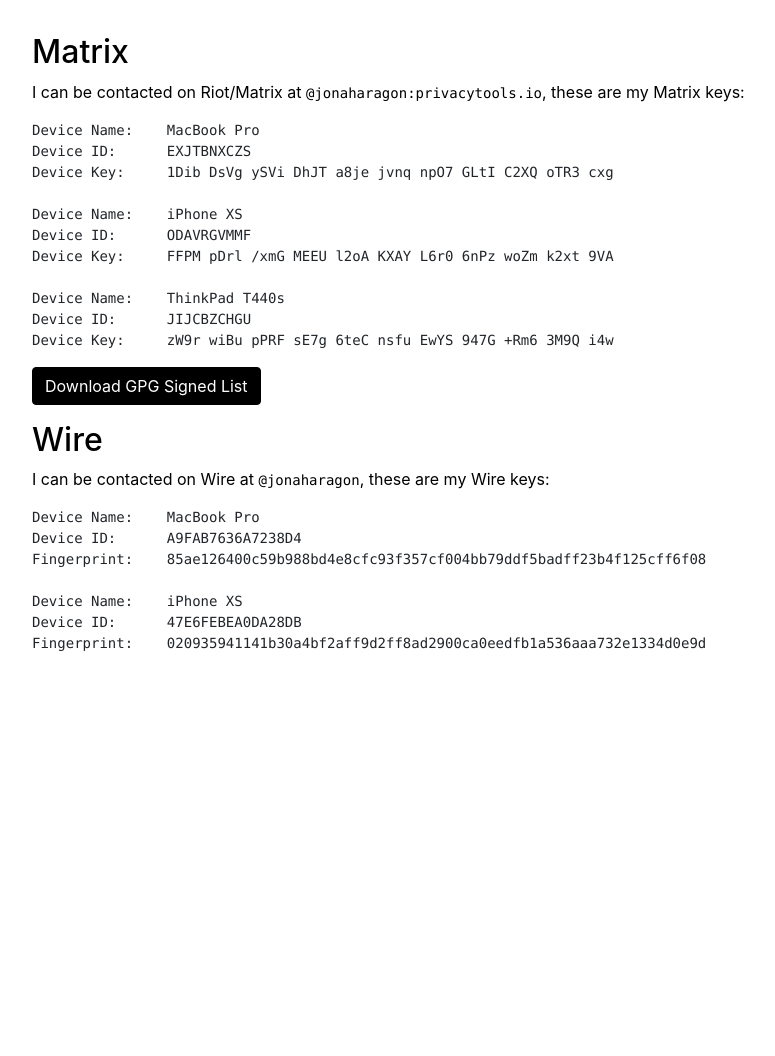
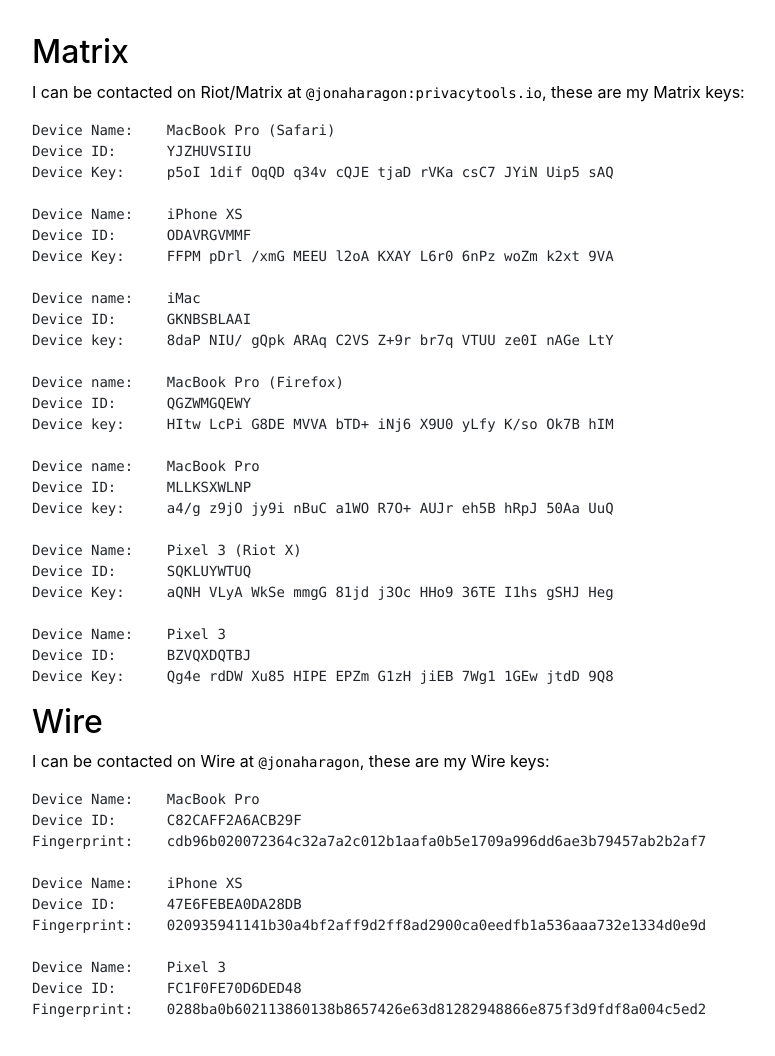
Before and after one commit to jonaharagon/www.jonaharagon.com, a Jekyll site: the page built from keys.md, in a window 1280 px wide and 1400 px high, scrolled down 277 px, cut to the strip 316-1372 px from the top of the window. Shown: the whole strip, without its empty margins (53-828 px from the left). Built offline with Jekyll 4.4.1, drawn with Linux system fonts in a browser that asks for light colours; nearby versions of some CDN libraries; before the commit the page ends 1311 px from its top, so only the background shows below that.

Commit message:
Update Matrix & Wire Keys

````diff
--- a/keys.md
+++ b/keys.md
@@ -28,20 +28,34 @@
 I can be contacted on Riot/Matrix at `@jonaharagon:privacytools.io`, these are my Matrix keys:
 
 ```
-Device Name:	MacBook Pro
-Device ID:	EXJTBNXCZS
-Device Key:	1Dib DsVg ySVi DhJT a8je jvnq npO7 GLtI C2XQ oTR3 cxg
+Device Name:	MacBook Pro (Safari)
+Device ID:	YJZHUVSIIU
+Device Key:	p5oI 1dif OqQD q34v cQJE tjaD rVKa csC7 JYiN Uip5 sAQ
 
 Device Name:	iPhone XS
 Device ID:	ODAVRGVMMF
 Device Key:	FFPM pDrl /xmG MEEU l2oA KXAY L6r0 6nPz woZm k2xt 9VA
 
-Device Name:	ThinkPad T440s
-Device ID:	JIJCBZCHGU
-Device Key:	zW9r wiBu pPRF sE7g 6teC nsfu EwYS 947G +Rm6 3M9Q i4w
+Device name:	iMac
+Device ID:	GKNBSBLAAI
+Device key:	8daP NIU/ gQpk ARAq C2VS Z+9r br7q VTUU ze0I nAGe LtY
+
+Device name:	MacBook Pro (Firefox)
+Device ID:	QGZWMGQEWY
+Device key:	HItw LcPi G8DE MVVA bTD+ iNj6 X9U0 yLfy K/so Ok7B hIM
+
+Device name:	MacBook Pro
+Device ID:	MLLKSXWLNP
+Device key:	a4/g z9jO jy9i nBuC a1WO R7O+ AUJr eh5B hRpJ 50Aa UuQ
+
+Device Name:	Pixel 3 (Riot X)
+Device ID:	SQKLUYWTUQ
+Device Key:	aQNH VLyA WkSe mmgG 81jd j3Oc HHo9 36TE I1hs gSHJ Heg
+
+Device Name:	Pixel 3
+Device ID:	BZVQXDQTBJ
+Device Key:	Qg4e rdDW Xu85 HIPE EPZm G1zH jiEB 7Wg1 1GEw jtdD 9Q8
 ```
-
-<a class="btn btn-primary" href="/assets/files/matrix-devices.txt.asc" role="button">Download GPG Signed List</a>
 
 ## Wire
 
@@ -49,10 +63,14 @@
 
 ```
 Device Name:	MacBook Pro
-Device ID:	A9FAB7636A7238D4
-Fingerprint:	85ae126400c59b988bd4e8cfc93f357cf004bb79ddf5badff23b4f125cff6f08
+Device ID:	C82CAFF2A6ACB29F
+Fingerprint:	cdb96b020072364c32a7a2c012b1aafa0b5e1709a996dd6ae3b79457ab2b2af7
 
 Device Name:	iPhone XS
 Device ID:	47E6FEBEA0DA28DB
 Fingerprint:	020935941141b30a4bf2aff9d2ff8ad2900ca0eedfb1a536aaa732e1334d0e9d
+
+Device Name:	Pixel 3
+Device ID:	FC1F0FE70D6DED48
+Fingerprint:	0288ba0b602113860138b8657426e63d81282948866e875f3d9fdf8a004c5ed2
 ```
````
Also changed, not shown: 1 other file.
